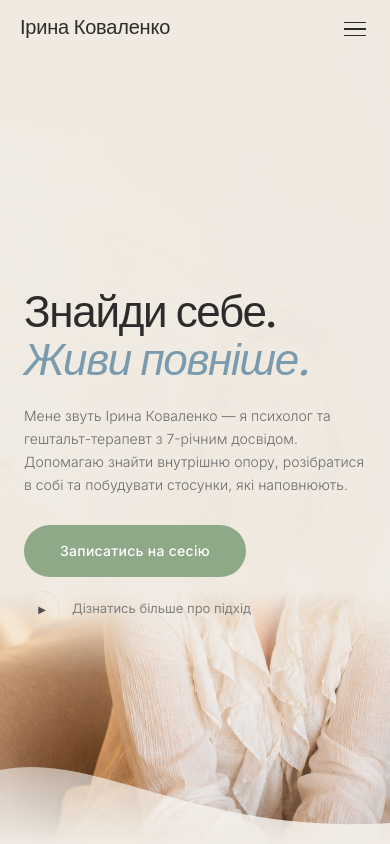
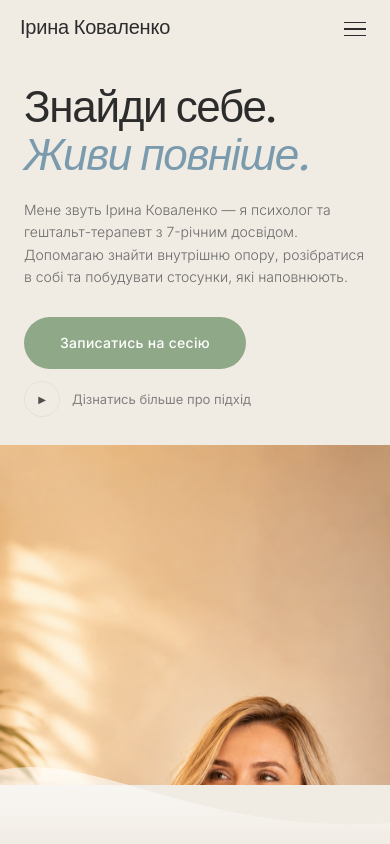
Before and after one commit to danylonahorniuk/psychologist-landing, a Next.js app: page / in a window 390 px wide. Shown: the top 844 px of the page. Built offline with nearby package versions, Linux system fonts and the light colour scheme.

Commit message:
fix: mobile hero - separate photo block below text, no gradient overlay

```diff
--- a/app/globals.css
+++ b/app/globals.css
@@ -251,9 +251,8 @@ body {
   .nav-burger { display: flex !important; }
 }
 
-/* Hero images — show/hide per breakpoint */
-.hero-img-mobile { display: none !important; }
-.hero-img-desktop { display: block !important; }
+/* Hero mobile photo — hidden by default, shown on mobile */
+.hero-mobile-photo { display: none; }
 
 /* Hero */
 .hero-grid {
@@ -282,15 +281,14 @@ body {
   gap: 20px;
 }
 @media (max-width: 900px) {
-  .hero-grid { grid-template-columns: 1fr; min-height: 100svh; }
+  .hero-grid { grid-template-columns: 1fr; min-height: auto; }
   .hero-photo-col { display: none; }
-  .hero-text-col { padding: 80px 24px 12px !important; }
-  .hero-cta-row { flex-direction: column; align-items: flex-start; gap: 14px; }
-  .hero-gradient { background: linear-gradient(to bottom, rgba(240,235,227,0.98) 0%, rgba(240,235,227,0.98) 70%, rgba(240,235,227,0.15) 80%, transparent 88%) !important; }
-  .hero-img-mobile { display: block !important; }
-  .hero-img-desktop { display: none !important; }
+  .hero-text-col { padding: 80px 24px 28px !important; }
+  .hero-cta-row { flex-direction: column; align-items: flex-start; gap: 12px; }
+  .hero-bg-wrap { display: none !important; }
+  .hero-mobile-photo { display: block; position: relative; height: 340px; }
   .hero-secondary-cta { display: none; }
-  .hero-description { font-size: 14px !important; line-height: 1.65 !important; margin-bottom: 28px !important; }
+  .hero-description { font-size: 14px !important; line-height: 1.6 !important; margin-bottom: 28px !important; }
 }
 
 /* Section padding */
--- a/components/Hero.tsx
+++ b/components/Hero.tsx
@@ -9,30 +9,17 @@ export default function Hero() {
       id="hero"
       style={{ minHeight: "100vh", position: "relative", background: "var(--bg-warm)", overflow: "hidden" }}
     >
-      {/* Full-bleed background photo */}
+      {/* Desktop: full-bleed background photo */}
       <div className="hero-bg-wrap" style={{ position: "absolute", inset: 0, zIndex: 0 }}>
-        {/* Desktop photo */}
         <Image
           src={PHOTO_URL}
           alt=""
           fill
-          className="hero-img-desktop"
           style={{ objectFit: "cover", objectPosition: "25% 15%" }}
           sizes="100vw"
           priority
         />
-        {/* Mobile photo */}
-        <Image
-          src={PHOTO_MOBILE_URL}
-          alt=""
-          fill
-          className="hero-img-mobile"
-          style={{ objectFit: "cover", objectPosition: "center top" }}
-          sizes="100vw"
-          priority
-        />
-        {/* Wide gradient: text area readable, fades to transparent on right */}
-        <div className="hero-gradient" style={{
+        <div style={{
           position: "absolute", inset: 0,
           background: "linear-gradient(to right, rgba(240,235,227,0.82) 0%, rgba(240,235,227,0.72) 30%, rgba(240,235,227,0.45) 52%, transparent 72%)",
           pointerEvents: "none",
@@ -40,9 +27,7 @@ export default function Hero() {
       </div>
 
       <div className="hero-grid" style={{ position: "relative", zIndex: 1 }}>
-      {/* ── LEFT: Text ── */}
         <div className="hero-text-col">
-        {/* H1 */}
           <h1
             className="animate-fade-up-1"
             style={{
@@ -62,7 +47,6 @@ export default function Hero() {
             </em>
           </h1>
 
-        {/* Body text */}
           <p
             className="animate-fade-up-3 hero-description"
             style={{
@@ -79,7 +63,6 @@ export default function Hero() {
             розібратися в собі та побудувати стосунки, які наповнюють.
           </p>
 
-        {/* CTAs */}
           <div className="animate-fade-up-3 hero-cta-row">
             <a
               href="#contact"
@@ -129,10 +112,21 @@ export default function Hero() {
             </a>
           </div>
         </div>
+      </div>
 
-      </div>{/* end hero-grid */}
+      {/* Mobile-only photo below text */}
+      <div className="hero-mobile-photo">
+        <Image
+          src={PHOTO_MOBILE_URL}
+          alt="Ірина Коваленко"
+          fill
+          style={{ objectFit: "cover", objectPosition: "center top" }}
+          sizes="100vw"
+          priority
+        />
+      </div>
 
-      {/* ── Bottom wave curve ── */}
+      {/* Bottom wave */}
       <div
         style={{
           position: "absolute",
```
Lines whose indentation alone changed are shown as unchanged.
